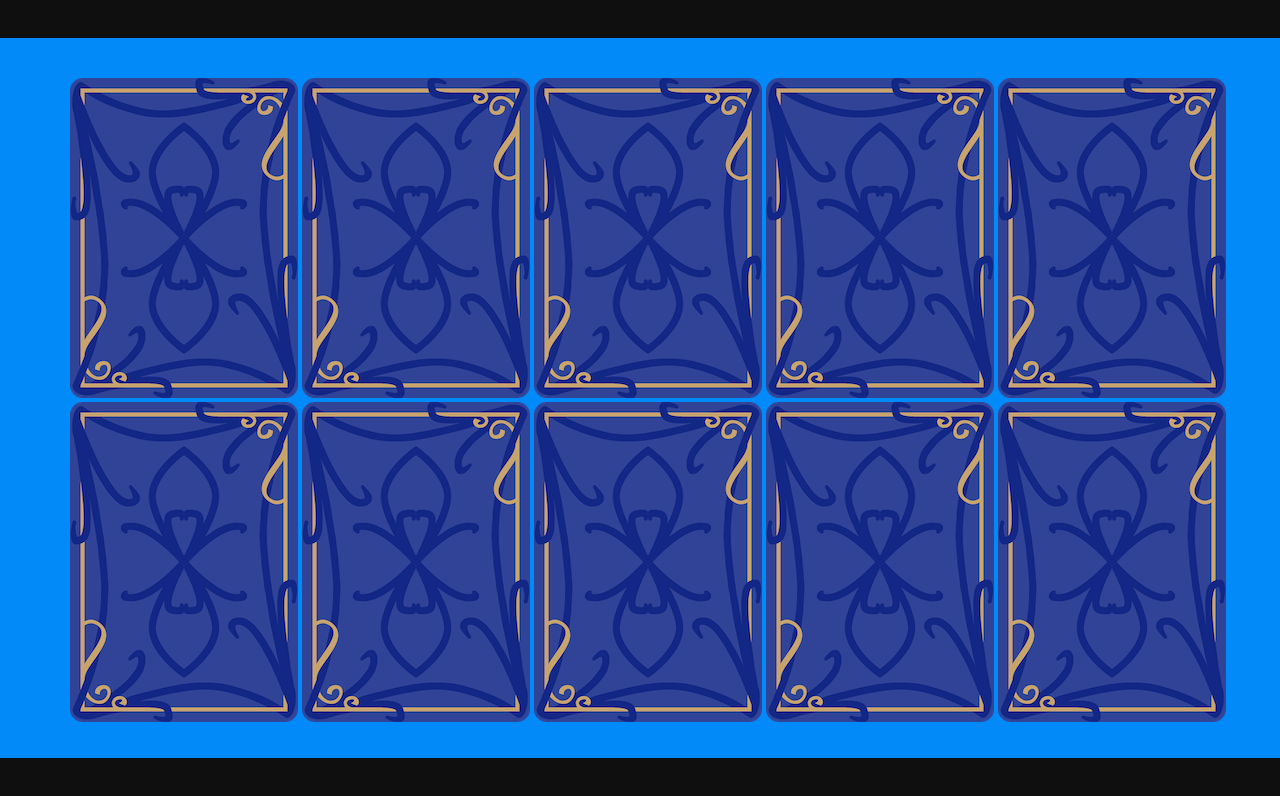
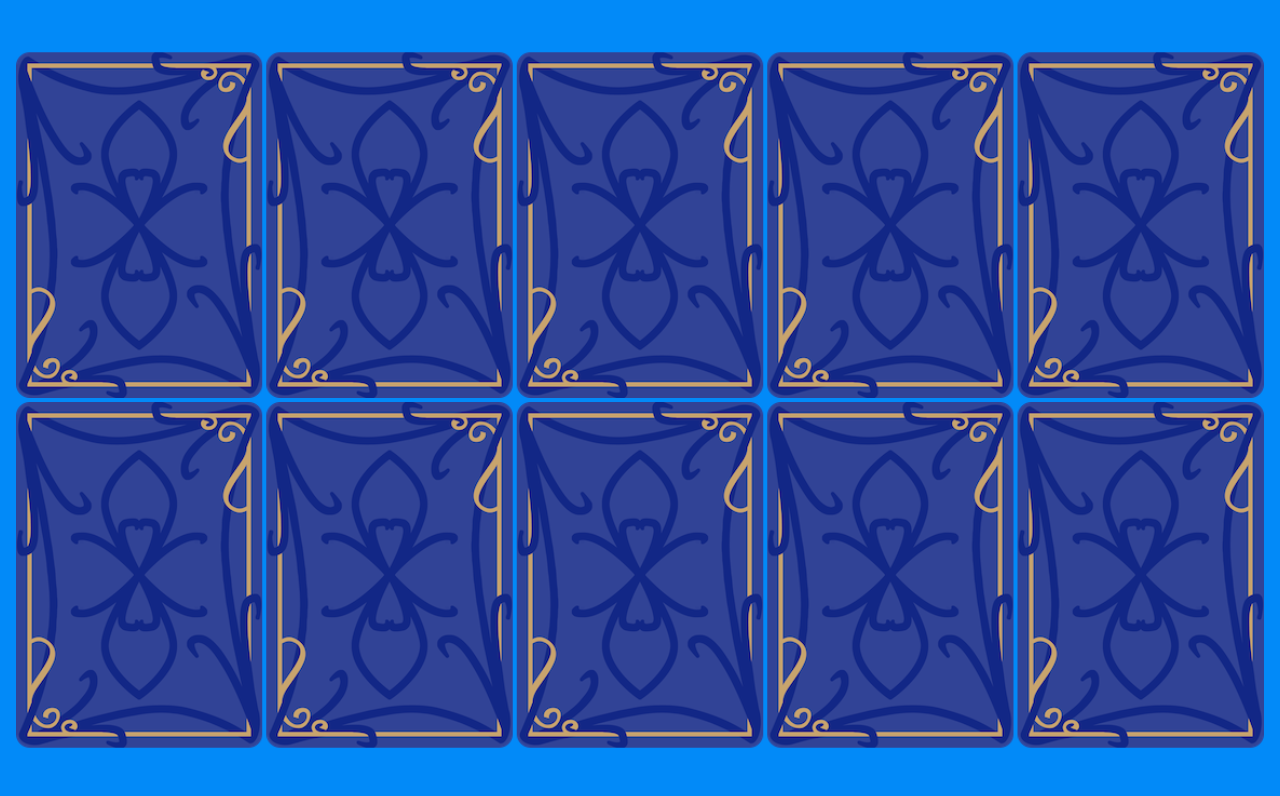
Before and after one commit to hamovniki/memory-card-game, a website built with Vite: page index.html in a window 1280 px wide. Built offline with nearby package versions, Linux system fonts and the light colour scheme; animation ran at ten frames a second.

Commit message:
feature: resizning

```diff
--- a/public/style.css
+++ b/public/style.css
@@ -13,3 +13,11 @@ body {
   justify-content: center;
   align-items: center;
 }
+
+#game-container {
+  width: 100vw;
+  height: 100vh;
+  margin: 0;
+  padding: 0;
+  overflow: hidden;
+}
--- a/src/game/components/card/Card.ts
+++ b/src/game/components/card/Card.ts
@@ -15,22 +15,30 @@ interface CardProps {
 
 export class Card extends GameObjects.Sprite {
   public readonly id: CardId;
-
   private _isRevealed: boolean = false;
 
   constructor(scene: TypedScene, props: CardProps) {
     const {id, position} = props;
     super(scene, position.x, position.y, 'card');
-
     this.id = id;
-
     scene.add.existing(this);
-
     this.setInteractive();
   }
 
   get isRevealed() {
     return this._isRevealed;
+  }
+
+  public moveTo(x: number, y: number) {
+    return new Promise((resolve) => {
+      this.scene.tweens.add({
+        targets: this,
+        x,
+        y,
+        duration: 50,
+        onComplete: resolve,
+      });
+    });
   }
 
   public async reveal() {
@@ -58,14 +66,16 @@ export class Card extends GameObjects.Sprite {
 
   public flip() {
     return new Promise((resolve) => {
+      const originalScaleX = this.scaleX;
+      const originalScaleY = this.scaleY;
+
       const show = () => {
-        const texture = this._isRevealed ? 'card' : 'card' + this.id;
-
+        const texture = this._isRevealed ? 'card' : `card${this.id}`;
         this.setTexture(texture);
-
         this.scene.tweens.add({
           targets: this,
-          scaleX: 1,
+          scaleX: originalScaleX,
+          scaleY: originalScaleY,
           ease: 'Linear',
           duration: 200,
           onComplete: resolve,
--- a/src/game/components/card_dealer/CardDealer.ts
+++ b/src/game/components/card_dealer/CardDealer.ts
@@ -1,24 +1,25 @@
 import {Utils} from 'phaser';
-import {GAME_CONFIG} from '../../../configs/game_config';
 import {TypedScene} from '../../scenes/utils/TypedScene';
 import {Card, CardPosition} from '../card/Card';
 
 export class CardDealer {
   private _scene: TypedScene;
-
+  private _cards: Card[] = [];
   private _prevRevealedCard: Card | null = null;
   private _guessesParis = 0;
   private _possibleCardIds: Card['id'][] = ['1', '2', '3', '4', '5'];
   private _processing = false;
+  private _currentScale = 1;
+  private _currentCols = 5;
+  private _currentRows = 2;
 
   constructor(scene: TypedScene) {
     this._scene = scene;
   }
 
   public async revealCard(card: Card) {
-    if (card.isRevealed) return;
-    if (this._processing) return;
-    if (this._prevRevealedCard === card) return;
+    if (card.isRevealed || this._processing || this._prevRevealedCard === card)
+      return;
 
     if (!this._prevRevealedCard) {
       card.reveal();
@@ -27,7 +28,6 @@ export class CardDealer {
     }
 
     this._processing = true;
-
     await card.reveal();
 
     if (this._prevRevealedCard.id === card.id) {
@@ -46,62 +46,91 @@ export class CardDealer {
     }
   }
 
-  // паттерн «свойство-метод»
-  public onAllCardsRevealed: (...args: any) => void = () => {};
+  public onAllCardsRevealed: () => void = () => {};
 
   public async createCards() {
+    this._cards.forEach((card) => card.destroy());
+    this._cards = [];
+
     const allCardsIds = Utils.Array.Shuffle([
       ...this._possibleCardIds,
       ...this._possibleCardIds,
     ]);
 
-    const cardPositions = this._getCardsPositions();
-    const cardsIdWithPos = cardPositions.map((position, index) => {
-      const id = allCardsIds[index];
-      return {
-        ...position,
-        id,
-      };
-    });
+    const {positions, scale, cols, rows} = this._getGridParameters();
+    this._currentScale = scale;
+    this._currentCols = cols;
+    this._currentRows = rows;
+
+    const cardsIdWithPos = positions.map((position, index) => ({
+      ...position,
+      id: allCardsIds[index],
+    }));
+
     for (const cardIdWithPos of cardsIdWithPos) {
       const {x, y, id} = cardIdWithPos;
-      const position: CardPosition = {
-        x: -200,
-        y: -200,
-      };
-      const card = new Card(this._scene, {position, id});
-
+      const startPos: CardPosition = {x: -200, y: -200};
+      const card = new Card(this._scene, {position: startPos, id});
+      card.setScale(scale);
       await card.flyIn(x, y);
+      this._cards.push(card);
     }
   }
 
-  private _getCardsPositions() {
-    const cardsPositions: CardPosition[] = [];
+  public async repositionCards() {
+    const {positions, scale, cols, rows} = this._getGridParameters();
+    this._currentScale = scale;
+    this._currentCols = cols;
+    this._currentRows = rows;
 
-    const sceenWidth = GAME_CONFIG.width;
-    const sceenHeight = GAME_CONFIG.height;
+    for (let i = 0; i < this._cards.length; i++) {
+      const card = this._cards[i];
+      card.setScale(scale);
+      await card.moveTo(positions[i].x, positions[i].y);
+    }
+  }
 
-    const cardTexture = this._scene.textures.get('card').getSourceImage();
+  private _getGridParameters() {
+    const {width, height} = this._scene.cameras.main;
+    const originalTexture = this._scene.textures.get('card').getSourceImage();
+    const originalCardWidth = originalTexture.width;
+    const originalCardHeight = originalTexture.height;
 
-    const cardWidth = cardTexture.width;
-    const cardHeight = cardTexture.height;
+    const isPortrait = width < height;
+    const cols = isPortrait ? 2 : 5;
+    const rows = isPortrait ? 5 : 2;
 
+    const horizontalPadding = 16;
+    const verticalPadding = 16;
     const cardMargin = 4;
 
-    const cols = 5;
-    const rows = 2;
+    const availableWidth = width - horizontalPadding * 2;
+    const availableHeight = height - verticalPadding * 2;
 
-    const marginLeft = (sceenWidth - cardWidth * cols) / 2 + cardWidth / 2;
-    const marginTop = (sceenHeight - cardHeight * rows) / 2 + cardHeight / 2;
+    const neededCardWidth = (availableWidth - (cols - 1) * cardMargin) / cols;
+    const neededCardHeight = (availableHeight - (rows - 1) * cardMargin) / rows;
 
+    const scaleX = neededCardWidth / originalCardWidth;
+    const scaleY = neededCardHeight / originalCardHeight;
+    const scale = Math.min(scaleX, scaleY);
+
+    const cardWidth = originalCardWidth * scale;
+    const cardHeight = originalCardHeight * scale;
+
+    const totalGridWidth = cols * cardWidth + (cols - 1) * cardMargin;
+    const totalGridHeight = rows * cardHeight + (rows - 1) * cardMargin;
+    const startX = (width - totalGridWidth) / 2 + cardWidth / 2;
+    const startY = (height - totalGridHeight) / 2 + cardHeight / 2;
+
+    const positions: CardPosition[] = [];
     for (let row = 0; row < rows; row++) {
       for (let col = 0; col < cols; col++) {
-        const x = marginLeft + col * (cardWidth + cardMargin);
-        const y = marginTop + row * (cardHeight + cardMargin);
-        cardsPositions.push({x, y});
+        const x = startX + col * (cardWidth + cardMargin);
+        const y = startY + row * (cardHeight + cardMargin);
+        positions.push({x, y});
       }
     }
 
-    return cardsPositions;
+    return {positions, scale, cols, rows};
   }
 }
--- a/src/game/main.ts
+++ b/src/game/main.ts
@@ -1,7 +1,8 @@
-import {AUTO, Game} from 'phaser';
+import {AUTO, Game, Scale} from 'phaser';
 import {Preloader} from './scenes/Preloader';
 import {GameScene} from './scenes/GameScene';
 import {GAME_CONFIG} from '../configs/game_config';
+import {Boot} from './scenes/Boot';
 
 const config: Phaser.Types.Core.GameConfig = {
   type: AUTO,
@@ -9,7 +10,13 @@ const config: Phaser.Types.Core.GameConfig = {
   height: GAME_CONFIG.height,
   parent: GAME_CONFIG.parent,
   backgroundColor: GAME_CONFIG.backgroundColor,
-  scene: [Preloader, GameScene],
+  scene: [Boot, Preloader, GameScene],
+  scale: {
+    mode: Scale.RESIZE,
+    autoCenter: Scale.CENTER_BOTH,
+    width: '100%',
+    height: '100%',
+  },
 };
 
 export const StartGame = (parent: string) => {
--- /dev/null
+++ b/src/game/scenes/Boot.ts
@@ -0,0 +1,18 @@
+import {TypedScene} from './utils/TypedScene';
+
+export class Boot extends TypedScene {
+  constructor() {
+    super('Boot');
+  }
+
+  init() {}
+
+  preload() {
+    this.load.setPath('assets');
+    this.load.image('bg', 'bg.png');
+  }
+
+  create() {
+    this.scene.start('Preloader');
+  }
+}
--- a/src/game/scenes/GameScene.ts
+++ b/src/game/scenes/GameScene.ts
@@ -32,6 +32,8 @@ export class GameScene extends TypedScene {
     isRestart ? this._onStartGame() : this._menuDOM.render({type: 'start'});
 
     this._initEvents();
+
+    this.scale.on('resize', this._onResize, this);
   }
 
   private _onCardClick = (_pointer_: unknown, card: Card) => {
@@ -47,4 +49,10 @@ export class GameScene extends TypedScene {
   private _onAllCardsRevealed = () => {
     this._menuDOM.render({type: 'end', isWin: true});
   };
+
+  private _onResize = () => {
+    if (this._cardDealer) {
+      this._cardDealer.repositionCards();
+    }
+  };
 }
--- a/src/game/scenes/Preloader.ts
+++ b/src/game/scenes/Preloader.ts
@@ -7,11 +7,28 @@ export class Preloader extends TypedScene {
   }
 
   init() {
-    this.add.image(512, 384, 'background');
-    this.add.rectangle(512, 384, 468, 32).setStrokeStyle(1, 0xffffff);
-    const bar = this.add.rectangle(512 - 230, 384, 4, 28, 0xffffff);
+    const {width, height} = this.cameras.main;
+    const centerX = width / 2;
+    const centerY = height / 2;
+
+    const bg = this.add.image(centerX, centerY, 'bg');
+    bg.setDisplaySize(width, height);
+
+    const barWidth = 468;
+    const barHeight = 32;
+    this.add
+      .rectangle(centerX, centerY, barWidth, barHeight)
+      .setStrokeStyle(1, 0xffffff);
+
+    const bar = this.add.rectangle(
+      centerX - barWidth / 2,
+      centerY,
+      4,
+      barHeight - 4,
+      0xffffff,
+    );
     this.load.on('progress', (progress: number) => {
-      bar.width = 4 + 460 * progress;
+      bar.width = 4 + (barWidth - 8) * progress;
     });
   }
 
--- a/src/game/scenes/utils/scene_keys.ts
+++ b/src/game/scenes/utils/scene_keys.ts
@@ -1 +1 @@
-export type SceneKeys = 'Preloader' | 'GameScene';
+export type SceneKeys = 'Boot' | 'Preloader' | 'GameScene';
```
Lines whose indentation alone changed are shown as unchanged.
